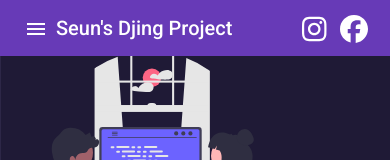
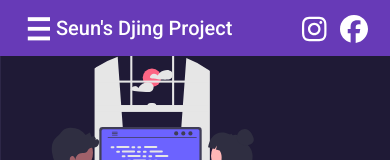
Before and after one commit to ohayamic/seun-blog1, an Angular app: page /interest in a window 390 px wide. Shown: the top 160 px of the page. Built offline with nearby package versions, Linux system fonts and the light colour scheme.

Commit message:
Added bouncing property to mobile view

```diff
--- a/src/app/app.component.css
+++ b/src/app/app.component.css
@@ -7,6 +7,25 @@
 
 .example-spacer {
   flex: 1 1 auto;
+}
+
+.my-icon{
+cursor: pointer;
+font-size: 40px;
+animation: bounce 2s ease-in-out infinite;
+
+}
+
+@keyframes bounce {
+  0% {
+    transform: scale(1);
+  }
+  50% {
+    transform: scale(1.3);
+  }
+  100% {
+    transform: scale(1);
+  }
 }
 
 .main-mat-toolbar {
```
